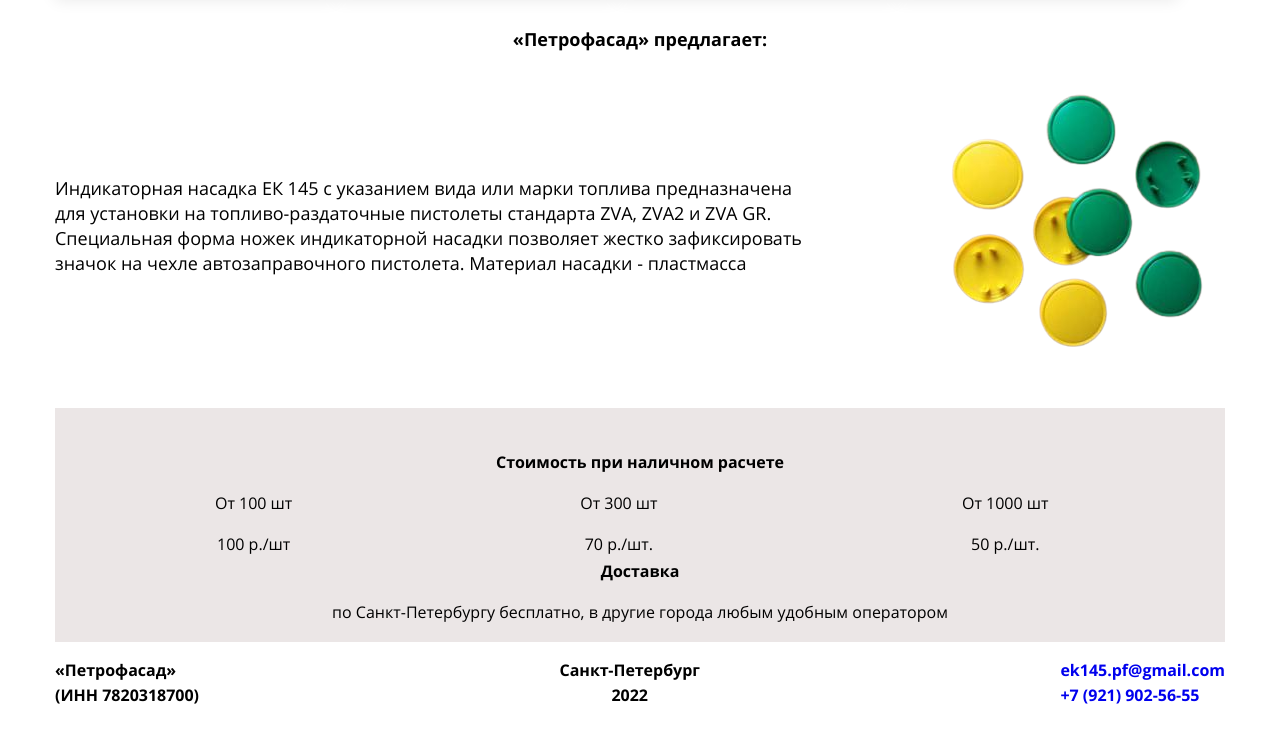
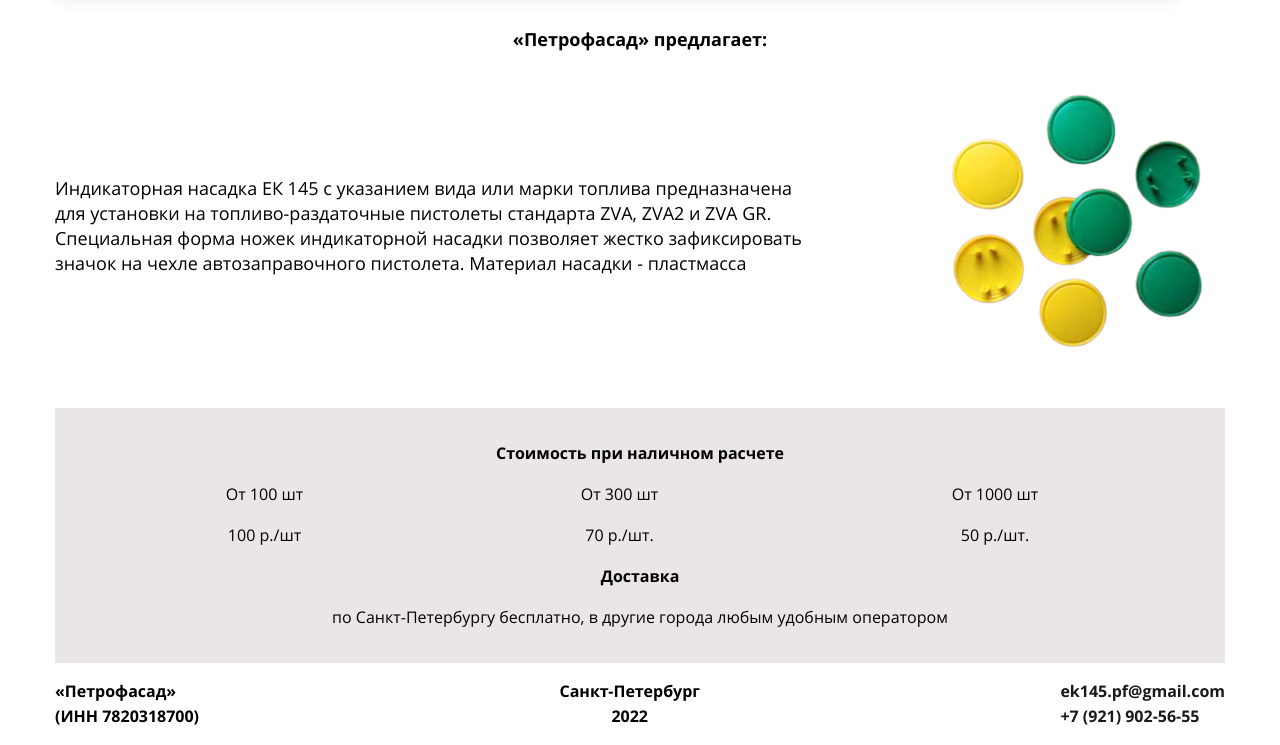
Before and after one commit to sealione1311/petrofasad, a website: page src/index.html in a window 1280 px wide. Shown: the part 1279-2024 px from the top of the page. Before the commit the page ends 2003 px from the top, so only its background shows below. Drawn offline with nearby package versions, Linux system fonts and the light colour scheme; files that its build step writes are made by us from their sources; files whose address does not match are found by name; a web font is replaced by a local one.

Commit message:
change link color

```diff
--- a/src/index.html
+++ b/src/index.html
@@ -78,8 +78,8 @@
                   <td>50 р./шт.</td>
                 </tr>
               </tbody>
-              <th scope="row" colspan="4">Доставка</th>
-              <tr> <td scope="row" colspan="4">по Санкт-Петербургу бесплатно, в другие города любым удобным оператором</td> </tr>
+              <th class="table-footer-title" scope="row" colspan="4">Доставка</th>
+              <tr> <td lass="table-footer" scope="row" colspan="4">по Санкт-Петербургу бесплатно, в другие города любым удобным оператором</td> </tr>
             </table>
     </section>
   </main>
--- a/src/scss/footer.scss
+++ b/src/scss/footer.scss
@@ -26,4 +26,7 @@
 .contacts {
   display: flex;
   flex-direction: column;
+  & a {
+    color: rgb(26, 25, 25);
+  }
 }
--- a/src/scss/price.scss
+++ b/src/scss/price.scss
@@ -1,25 +1,28 @@
 .price {
   background-color: $primaryColor;
-  padding: 1rem;
+  padding: 2rem;
 
 }
 
 table {
+  padding-bottom: 25px;
   background-color: $primaryColor;
-
   width: 100%;
   border-collapse: collapse;
-  margin-top: 25px;
-
 }
-
-
 tbody td {
   padding-top: 15px;
   text-align: center;
 }
 
+.table-footer-title{
+  text-align: center;
+  width: 100%;
+  padding-top: 15px;
+}
 
-tfoot {
-  margin-top: 30px;
+.table-footer{
+  text-align: center;
+  width: 100%;
+
 }
```
Also changed, not shown: dist/css/style.css, dist/css/style.min.css, dist/index.html, src/img/1a60696270ca7fe320ce229ef99e2f41.jpg (deleted), src/img/Logo1.svg (deleted), src/img/Logo2.svg (deleted), src/img/PetroFasad_free-file.png (deleted), src/img/architecture-1477099.jpg (deleted), src/img/control.svg (deleted), src/img/ek145.png (deleted), src/img/goods.svg (deleted), src/img/iuu.png (deleted), src/img/logo.png (deleted), src/img/nasadka-ek-145.jpg (deleted), 1 more files.
